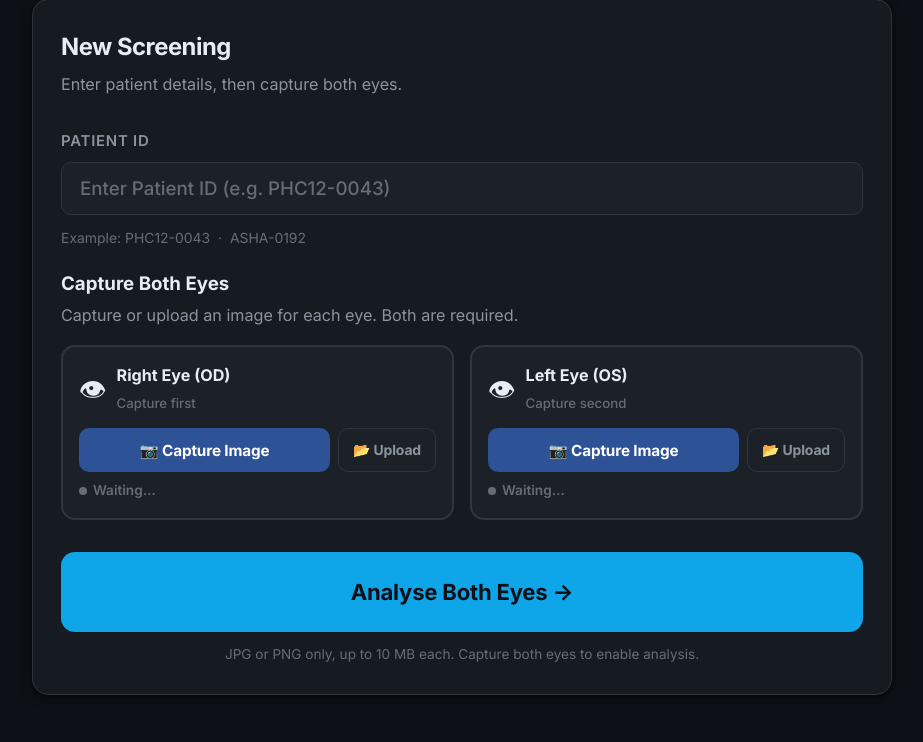
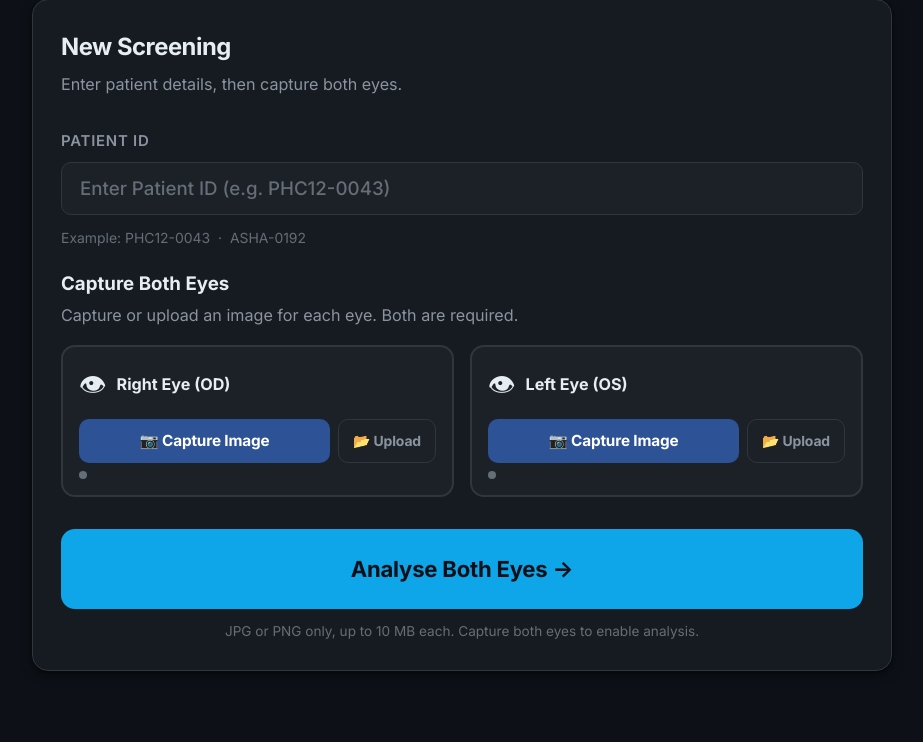
Before and after one commit to 24f1002360/NETRA-AI, a Flask app: page /capture in a window 1280 px wide. Shown: the part 213-955 px from the top of the page, without its empty margins (178-1101 px from the left). After the commit the page ends 885 px from the top, so only its background shows below. Run offline with Flask 3, Linux system fonts and the light colour scheme; some libraries are stand-ins or nearby versions.

Commit message:
Simplify eye capture helper text

```diff
--- a/app/templates/capture.html
+++ b/app/templates/capture.html
@@ -72,7 +72,6 @@
             <span class="eye-capture-card__glyph">👁</span>
             <div>
               <strong>{{ bt('capture.eye_od') }}</strong>
-              <span class="eye-capture-card__sub">{{ bt('capture.eye_od.help') }}</span>
             </div>
           </div>
 
@@ -108,7 +107,7 @@
           <!-- Status indicator -->
           <div class="eye-status" id="status-od">
             <span class="eye-status__dot pending"></span>
-            <span id="status-text-od">{{ bt('capture.waiting') }}</span>
+            <span id="status-text-od"></span>
           </div>
 
           <!-- Hidden input for camera-captured blob -->
@@ -121,7 +120,6 @@
             <span class="eye-capture-card__glyph">👁</span>
             <div>
               <strong>{{ bt('capture.eye_os') }}</strong>
-              <span class="eye-capture-card__sub">{{ bt('capture.eye_os.help') }}</span>
             </div>
           </div>
 
@@ -157,7 +155,7 @@
           <!-- Status indicator -->
           <div class="eye-status" id="status-os">
             <span class="eye-status__dot pending"></span>
-            <span id="status-text-os">{{ bt('capture.waiting') }}</span>
+            <span id="status-text-os"></span>
           </div>
 
           <input type="file" id="blob-os" name="image_os_cam" style="display:none">
@@ -256,7 +254,7 @@
     var dot  = document.querySelector('#status-' + eye + ' .eye-status__dot');
     var text = document.getElementById('status-text-' + eye);
     dot.className = 'eye-status__dot pending';
-    text.textContent = 'Waiting…';
+    text.textContent = '';
     document.getElementById('card-' + eye).classList.remove('captured');
     updateSubmitState();
   }
```
